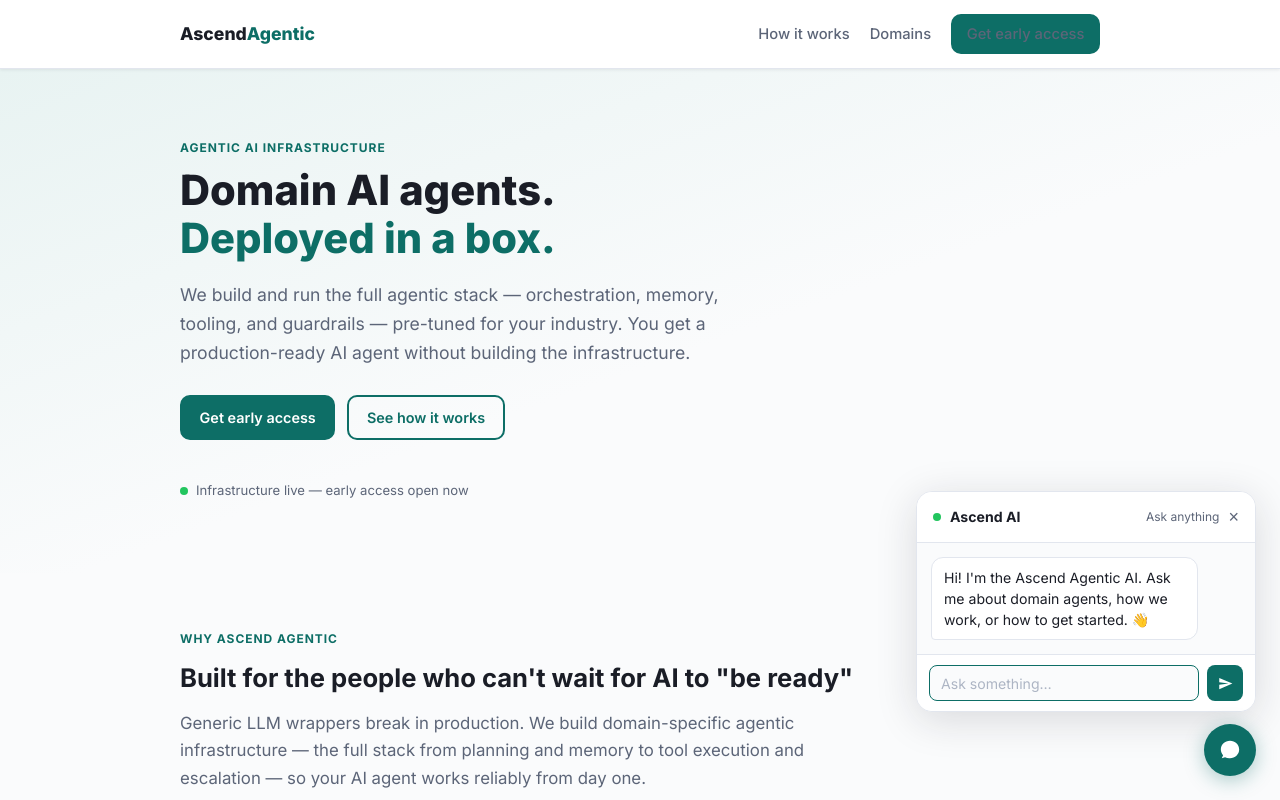
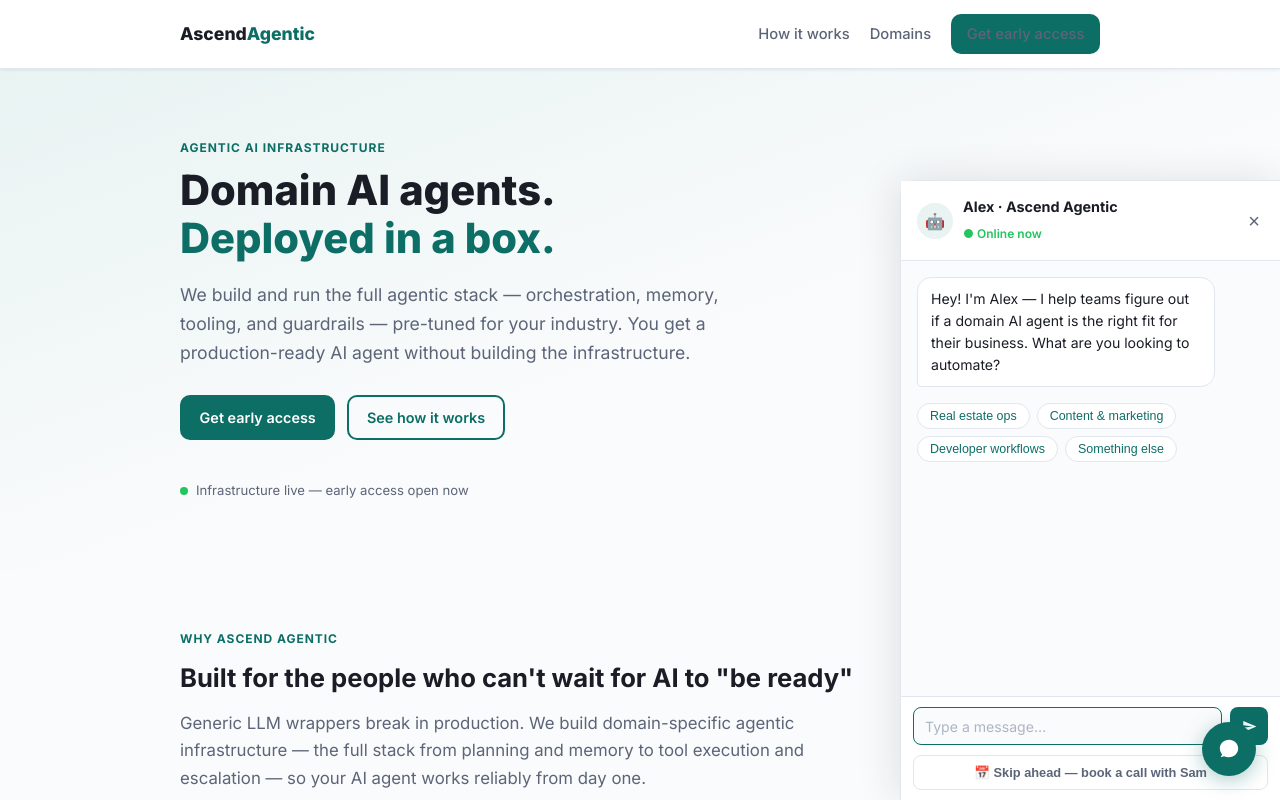
Before and after one commit to samvuong/atlas-link, a plain HTML site: page index.html in a window 1280 px wide. Both pictures are taken after a click on the element 1230 px from the left and 750 px from the top of the page. Shown: the top 800 px of the page. Drawn offline with Linux system fonts and the light colour scheme.

Commit message:
feat: smart client chat drawer — Alex agent, chips, lead capture, auto-open

```diff
--- a/index.html
+++ b/index.html
@@ -366,13 +366,35 @@
     .footer-inner a { color: #9ed4cf; }
     .footer-links { display: flex; gap: 1rem; }
 
-    /* ── Chat bubble ── */
-    #chatBubble {
+    /* ── Chat launcher ── */
+    #chatLauncher {
       position: fixed;
       bottom: 24px;
       right: 24px;
-      width: 52px;
-      height: 52px;
+      z-index: 200;
+      display: flex;
+      flex-direction: column;
+      align-items: flex-end;
+      gap: 10px;
+    }
+    #chatTeaser {
+      background: var(--surface);
+      border: 1px solid var(--border);
+      border-radius: 12px;
+      box-shadow: 0 4px 20px rgba(26,29,38,.12);
+      padding: 10px 14px;
+      font-size: .82rem;
+      color: var(--text);
+      max-width: 200px;
+      line-height: 1.4;
+      cursor: pointer;
+      transition: opacity .3s, transform .3s;
+    }
+    #chatTeaser strong { display: block; margin-bottom: 2px; font-size: .85rem; }
+    #chatTeaser.hide { opacity: 0; pointer-events: none; transform: translateY(6px); }
+    #chatBubble {
+      width: 54px;
+      height: 54px;
       background: var(--accent);
       border-radius: 50%;
       display: flex;
@@ -381,78 +403,103 @@
       cursor: pointer;
       box-shadow: 0 4px 20px rgba(13,110,102,.35);
       transition: transform .15s, background .15s;
-      z-index: 200;
+      position: relative;
     }
-    #chatBubble:hover { transform: scale(1.08); background: var(--accent-hover); }
+    #chatBubble:hover { transform: scale(1.07); background: var(--accent-hover); }
     #chatBubble svg { width: 22px; height: 22px; fill: #fff; }
+    #chatBubble .notif {
+      position: absolute;
+      top: 2px; right: 2px;
+      width: 12px; height: 12px;
+      background: #f59e0b;
+      border-radius: 50%;
+      border: 2px solid var(--bg);
+    }
 
-    #chatPanel {
+    /* ── Chat drawer ── */
+    #chatDrawer {
       position: fixed;
-      bottom: 88px;
-      right: 24px;
-      width: 340px;
-      max-height: 480px;
+      bottom: 0; right: 0;
+      width: 380px;
+      height: 100dvh;
+      max-height: 620px;
       background: var(--surface);
-      border: 1px solid var(--border);
-      border-radius: 16px;
-      box-shadow: 0 8px 40px rgba(26,29,38,.15);
-      display: none;
+      border-left: 1px solid var(--border);
+      border-top: 1px solid var(--border);
+      border-radius: 16px 0 0 0;
+      box-shadow: -4px 0 40px rgba(26,29,38,.12);
+      display: flex;
       flex-direction: column;
       z-index: 199;
-      overflow: hidden;
+      transform: translateX(110%);
+      transition: transform .28s cubic-bezier(.4,0,.2,1);
     }
-    #chatPanel.open { display: flex; }
+    #chatDrawer.open { transform: translateX(0); }
 
-    .chat-header {
-      padding: 13px 16px;
+    .drawer-header {
+      padding: 14px 16px;
       border-bottom: 1px solid var(--border);
       display: flex;
       align-items: center;
-      gap: 9px;
+      gap: 10px;
       background: var(--surface);
-    }
-    .chat-header .dot {
-      width: 8px; height: 8px;
-      background: #22c55e;
-      border-radius: 50%;
       flex-shrink: 0;
     }
-    .chat-header span {
-      font-size: .88rem;
-      font-weight: 700;
-      color: var(--text);
-      flex: 1;
+    .drawer-avatar {
+      width: 36px; height: 36px;
+      background: var(--accent-light);
+      border-radius: 50%;
+      display: flex; align-items: center; justify-content: center;
+      font-size: 1rem;
+      flex-shrink: 0;
     }
-    .chat-header small {
-      font-size: .75rem;
-      color: var(--muted);
+    .drawer-info { flex: 1; }
+    .drawer-info strong { display: block; font-size: .9rem; color: var(--text); }
+    .drawer-info small { font-size: .75rem; color: #22c55e; font-weight: 600; }
+    .drawer-close {
+      background: none; border: none;
+      color: var(--muted); cursor: pointer;
+      font-size: 20px; line-height: 1; padding: 4px;
     }
-    .close-btn {
-      background: none;
-      border: none;
-      color: var(--muted);
-      cursor: pointer;
-      font-size: 18px;
-      line-height: 1;
-      padding: 0;
-    }
-    .close-btn:hover { color: var(--text); }
+    .drawer-close:hover { color: var(--text); }
 
     #chatMessages {
       flex: 1;
       overflow-y: auto;
-      padding: 14px;
+      padding: 16px;
       display: flex;
       flex-direction: column;
-      gap: 10px;
+      gap: 12px;
       background: var(--bg);
     }
+
+    /* Quick-start chips */
+    .chips {
+      display: flex;
+      flex-wrap: wrap;
+      gap: 7px;
+      margin-top: 4px;
+    }
+    .chip {
+      background: var(--surface);
+      border: 1px solid var(--border);
+      border-radius: 20px;
+      padding: 5px 12px;
+      font-size: .78rem;
+      font-weight: 500;
+      color: var(--accent);
+      cursor: pointer;
+      transition: background .15s, border-color .15s;
+      white-space: nowrap;
+    }
+    .chip:hover { background: var(--accent-light); border-color: var(--accent); }
+
     .msg {
       max-width: 86%;
-      padding: 9px 12px;
-      border-radius: 12px;
+      padding: 10px 13px;
+      border-radius: 14px;
       font-size: .88rem;
-      line-height: 1.5;
+      line-height: 1.55;
     }
     .msg.agent {
       background: var(--surface);
@@ -467,14 +514,23 @@
       align-self: flex-end;
       border-bottom-right-radius: 4px;
     }
-    .msg.typing { color: var(--muted); font-style: italic; }
+    .msg.typing { color: var(--muted); font-style: italic; font-size: .82rem; }
+    .msg.lead-success {
+      background: #f0faf0;
+      border-color: #bbf7d0;
+      color: #166534;
+      font-size: .82rem;
+    }
 
+    .chat-footer {
+      flex-shrink: 0;
+      border-top: 1px solid var(--border);
+      background: var(--surface);
+    }
     .chat-input-row {
       display: flex;
       gap: 8px;
       padding: 10px 12px;
-      border-top: 1px solid var(--border);
-      background: var(--surface);
     }
     #chatInput {
       flex: 1;
@@ -485,34 +541,47 @@
       font-size: .88rem;
       padding: 8px 11px;
       outline: none;
-      height: 36px;
+      height: 38px;
       font-family: inherit;
     }
     #chatInput:focus { border-color: var(--accent); }
     #chatInput::placeholder { color: #adb5c4; }
     #chatSend {
-      width: 36px;
-      height: 36px;
+      width: 38px; height: 38px;
       padding: 0;
       border-radius: 8px;
       background: var(--accent);
       border: none;
       cursor: pointer;
-      display: flex;
-      align-items: center;
-      justify-content: center;
+      display: flex; align-items: center; justify-content: center;
       flex-shrink: 0;
       transition: background .15s;
     }
     #chatSend:hover { background: var(--accent-hover); }
     #chatSend:disabled { background: var(--border); cursor: not-allowed; }
     #chatSend svg { width: 15px; height: 15px; fill: #fff; }
+    .chat-book-btn {
+      display: block;
+      width: calc(100% - 24px);
+      margin: 0 12px 10px;
+      padding: 9px;
+      background: none;
+      border: 1px solid var(--border);
+      border-radius: 8px;
+      font-size: .8rem;
+      font-weight: 600;
+      color: var(--muted);
+      cursor: pointer;
+      text-align: center;
+      transition: border-color .15s, color .15s;
+    }
+    .chat-book-btn:hover { border-color: var(--accent); color: var(--accent); }
 
     /* ── Responsive ── */
     @media (max-width: 560px) {
       .header-inner { flex-direction: column; align-items: flex-start; }
-      #chatPanel { width: calc(100vw - 24px); right: 12px; }
-      #chatBubble { right: 16px; bottom: 16px; }
+      #chatDrawer { width: 100vw; border-radius: 16px 16px 0 0; border-left: none; max-height: 85dvh; }
+      #chatLauncher { right: 16px; bottom: 16px; }
     }
   </style>
 </head>
@@ -689,27 +758,50 @@
   </div>
 </footer>
 
-<!-- Chat bubble -->
-<div id="chatBubble" onclick="toggleChat()" title="Ask our AI">
+<!-- Chat launcher -->
+<div id="chatLauncher">
+  <div id="chatTeaser" onclick="openChat()">
+    <strong>👋 Talk to Alex</strong>
+    Tell us what you're trying to automate
+  </div>
+  <div id="chatBubble" onclick="toggleChat()">
     <svg viewBox="0 0 24 24"><path d="M12 2C6.477 2 2 6.261 2 11.5c0 2.388.94 4.57 2.487 6.218L3 21l3.588-1.077A10.3 10.3 0 0 0 12 21c5.523 0 10-4.261 10-9.5S17.523 2 12 2Z"/></svg>
+    <span class="notif"></span>
+  </div>
 </div>
 
-<div id="chatPanel">
-  <div class="chat-header">
-    <div class="dot"></div>
-    <span>Ascend AI</span>
-    <small>Ask anything</small>
-    <button class="close-btn" onclick="toggleChat()">×</button>
+<!-- Chat drawer -->
+<div id="chatDrawer">
+  <div class="drawer-header">
+    <div class="drawer-avatar">🤖</div>
+    <div class="drawer-info">
+      <strong>Alex · Ascend Agentic</strong>
+      <small>● Online now</small>
     </div>
+    <button class="drawer-close" onclick="closeChat()">×</button>
+  </div>
+
   <div id="chatMessages">
-    <div class="msg agent">Hi! I'm the Ascend Agentic AI. Ask me about domain agents, how we work, or how to get started. 👋</div>
+    <div class="msg agent">
+      Hey! I'm Alex — I help teams figure out if a domain AI agent is the right fit for their business. What are you looking to automate?
     </div>
+    <div class="chips" id="chipRow">
+      <button class="chip" onclick="sendChip(this)">Real estate ops</button>
+      <button class="chip" onclick="sendChip(this)">Content & marketing</button>
+      <button class="chip" onclick="sendChip(this)">Developer workflows</button>
+      <button class="chip" onclick="sendChip(this)">Something else</button>
+    </div>
+  </div>
+
+  <div class="chat-footer">
     <div class="chat-input-row">
-    <input id="chatInput" type="text" placeholder="Ask something…" autocomplete="off"
+      <input id="chatInput" type="text" placeholder="Type a message…" autocomplete="off"
         onkeydown="if(event.key==='Enter'){event.preventDefault();sendChat();}">
       <button id="chatSend" onclick="sendChat()">
         <svg viewBox="0 0 24 24"><path d="M2.01 21 23 12 2.01 3 2 10l15 2-15 2z"/></svg>
       </button>
+    </div>
+    <button class="chat-book-btn" onclick="bookCall()">📅 Skip ahead — book a call with Sam</button>
   </div>
 </div>
 
@@ -723,28 +815,19 @@
     const email  = document.getElementById('email').value.trim();
     const name   = document.getElementById('name').value.trim();
     const domain = document.getElementById('domain').value.trim();
-    const msg    = document.getElementById('statusMsg');
 
     if (!email || !/^[^\s@]+@[^\s@]+\.[^\s@]+$/.test(email)) {
       showMsg('Please enter a valid email address.', '#f87171'); return;
     }
-
     const btn = e.target.querySelector('button');
     btn.disabled = true; btn.textContent = 'Sending…';
-
-    const payload = { email, name, phone: '', sms_opt_in: false,
-      source: 'ascendagentic_homepage', domain_interest: domain };
-
-    if (API_BASE) {
     try {
-        const res = await fetch(`${API_BASE}/api/contacts/submit`, {
+      await fetch('https://api.ascendagentic.com/api/contacts/submit', {
         method: 'POST', headers: { 'Content-Type': 'application/json' },
-          body: JSON.stringify(payload),
+        body: JSON.stringify({ email, name, phone: '', sms_opt_in: false,
+          source: 'ascendagentic_homepage', note: domain }),
       });
-        if (!res.ok) throw new Error();
     } catch { /* best-effort */ }
-    }
-
     showMsg("You're on the list — we'll be in touch soon.", '#fff');
     btn.disabled = false; btn.textContent = 'Request access';
     e.target.reset();
@@ -758,22 +841,50 @@
 
   // ── Chat ──
   let chatSessionId = null;
-  let chatBusy = false;
+  let chatBusy      = false;
+  let teaserTimer   = null;
 
+  // Auto-open teaser after 5s
+  teaserTimer = setTimeout(() => {
+    const t = document.getElementById('chatTeaser');
+    if (t) t.classList.remove('hide');
+  }, 5000);
+  document.getElementById('chatTeaser').classList.add('hide');
+
+  function openChat()  {
+    document.getElementById('chatDrawer').classList.add('open');
+    document.getElementById('chatTeaser').classList.add('hide');
+    document.getElementById('chatBubble').querySelector('.notif').style.display = 'none';
+    setTimeout(() => document.getElementById('chatInput').focus(), 300);
+  }
+  function closeChat() { document.getElementById('chatDrawer').classList.remove('open'); }
   function toggleChat() {
-    const panel = document.getElementById('chatPanel');
-    panel.classList.toggle('open');
-    if (panel.classList.contains('open')) document.getElementById('chatInput').focus();
+    const open = document.getElementById('chatDrawer').classList.contains('open');
+    open ? closeChat() : openChat();
   }
 
   function appendMsg(text, role) {
+    const msgs = document.getElementById('chatMessages');
+    // Remove chips after first user message
+    if (role === 'user') {
+      const chips = document.getElementById('chipRow');
+      if (chips) chips.remove();
+    }
     const el = document.createElement('div');
     el.className = 'msg ' + role;
     el.textContent = text;
-    const msgs = document.getElementById('chatMessages');
     msgs.appendChild(el);
     msgs.scrollTop = msgs.scrollHeight;
     return el;
+  }
+
+  function sendChip(btn) {
+    document.getElementById('chatInput').value = btn.textContent;
+    sendChat();
+  }
+
+  function bookCall() {
+    window.open('mailto:sam@ascendagentic.com?subject=Booking a call — Ascend Agentic&body=Hi Sam, I came across Ascend Agentic and would love to chat about domain agents for my business.', '_blank');
   }
 
   async function sendChat() {
@@ -782,12 +893,13 @@
     const text  = input.value.trim();
     if (!text) return;
     input.value = '';
+    openChat();
     appendMsg(text, 'user');
     chatBusy = true;
     document.getElementById('chatSend').disabled = true;
-    const typing = appendMsg('…', 'agent typing');
+    const typing = appendMsg('typing…', 'agent typing');
     try {
-      const res = await fetch(`${CHAT_BASE}/chat`, {
+      const res  = await fetch(`${CHAT_BASE}/chat`, {
         method: 'POST',
         headers: { 'Content-Type': 'application/json' },
         body: JSON.stringify({ message: text, session_id: chatSessionId, site: 'atlas' }),
@@ -796,6 +908,13 @@
       typing.remove();
       chatSessionId = data.session_id;
       appendMsg(data.answer, 'agent');
+      if (data.lead_captured) {
+        const el = document.createElement('div');
+        el.className = 'msg agent lead-success';
+        el.textContent = '✅ Got it — Sam will reach out to you shortly.';
+        document.getElementById('chatMessages').appendChild(el);
+        document.getElementById('chatMessages').scrollTop = 99999;
+      }
     } catch {
       typing.remove();
       appendMsg("Couldn't connect right now — try again in a moment.", 'agent');
```
Lines whose indentation alone changed are shown as unchanged.
